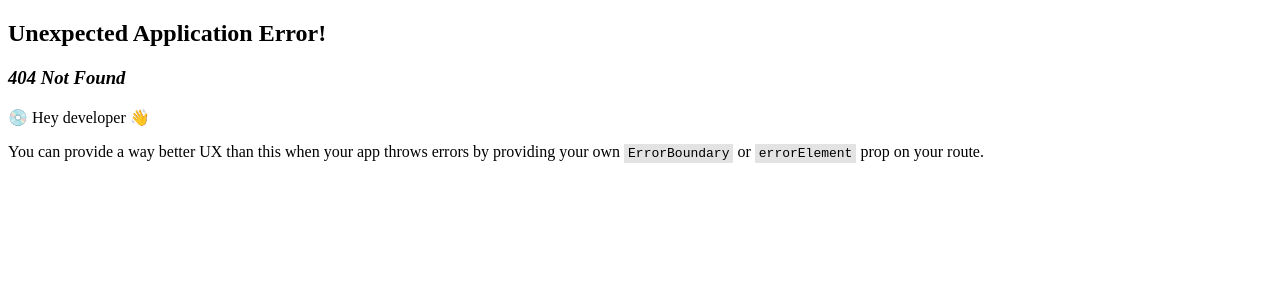
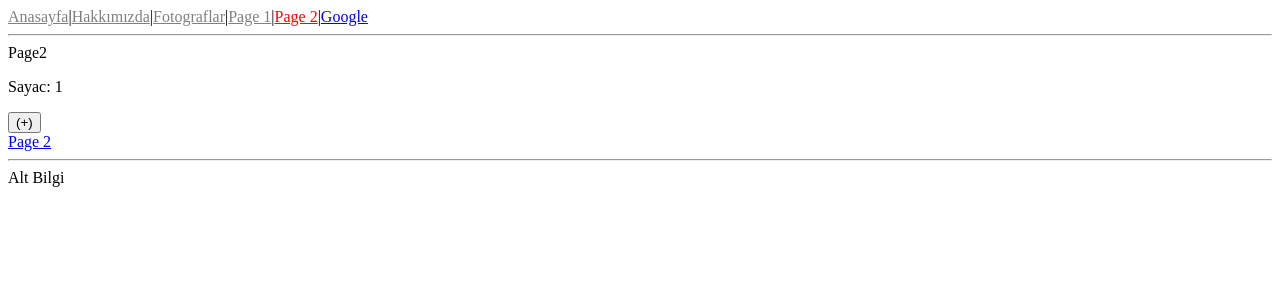
Before and after one commit to neominalsolutions/Treact-app-intro, a React (Vite) app: page /page2 in a window 1280 px wide. Before the commit this address had no page. Shown: the top 300 px of the page. Built offline with nearby package versions, Linux system fonts and the light colour scheme.

Commit message:
Local State Page1,Page2

```diff
--- a/src/layout/main-layout.tsx
+++ b/src/layout/main-layout.tsx
@@ -28,6 +28,20 @@ function MainLayout() {
 					Fotograflar
 				</NavLink>
 				{'|'}
+				<NavLink
+					className={({ isActive }) => (isActive ? 'active' : 'passive')}
+					to="/page1"
+				>
+					Page 1
+				</NavLink>
+				{'|'}
+				<NavLink
+					className={({ isActive }) => (isActive ? 'active' : 'passive')}
+					to="/page2"
+				>
+					Page 2
+				</NavLink>
+				{'|'}
 				<a href="https://google.com">Google</a>
 			</nav>
 
--- /dev/null
+++ b/src/pages/contexts/page1/page.tsx
@@ -0,0 +1,28 @@
+import React, { useEffect } from 'react';
+import { Link } from 'react-router';
+
+function Page1() {
+	const [counter, setCounter] = React.useState(0);
+
+	useEffect(() => {
+		// cleanup functions
+		return () => {
+			console.log('page1 domdan çıktı');
+		};
+	}, []);
+
+	return (
+		<>
+			<hr></hr>
+			Page1
+			<br></br>
+			<p>Sayac: {counter}</p>
+			<button onClick={() => setCounter(counter + 1)}>(+)</button>
+			<br></br>
+			<Link to="/page2">Page 2</Link>
+			<hr></hr>
+		</>
+	);
+}
+
+export default Page1;
--- /dev/null
+++ b/src/pages/contexts/page2/page.tsx
@@ -0,0 +1,23 @@
+import React from 'react';
+import { Link } from 'react-router';
+
+function Page2() {
+	const [counter, setCounter] = React.useState(1);
+
+	return (
+		<>
+			<>
+				<hr></hr>
+				Page2
+				<br></br>
+				<p>Sayac: {counter}</p>
+				<button onClick={() => setCounter(counter + 1)}>(+)</button>
+				<br></br>
+				<Link to="/page1">Page 2</Link>
+				<hr></hr>
+			</>
+		</>
+	);
+}
+
+export default Page2;
```
Also changed, not shown: src/routes/main-routes.ts (+10 -0 lines).
